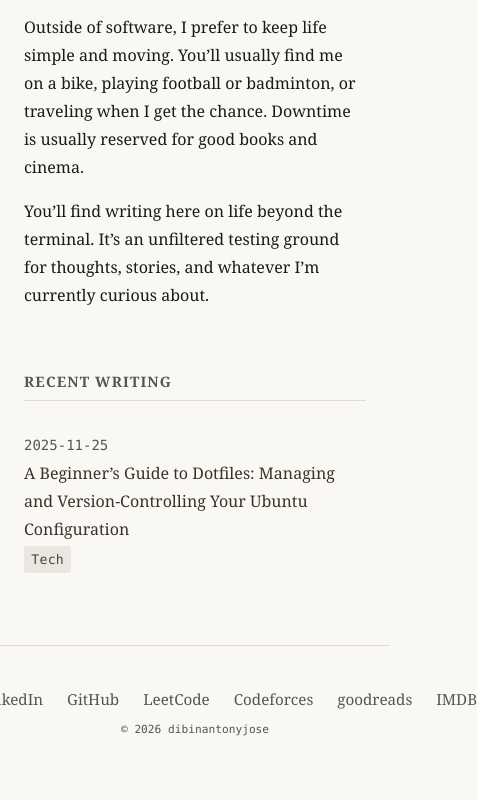
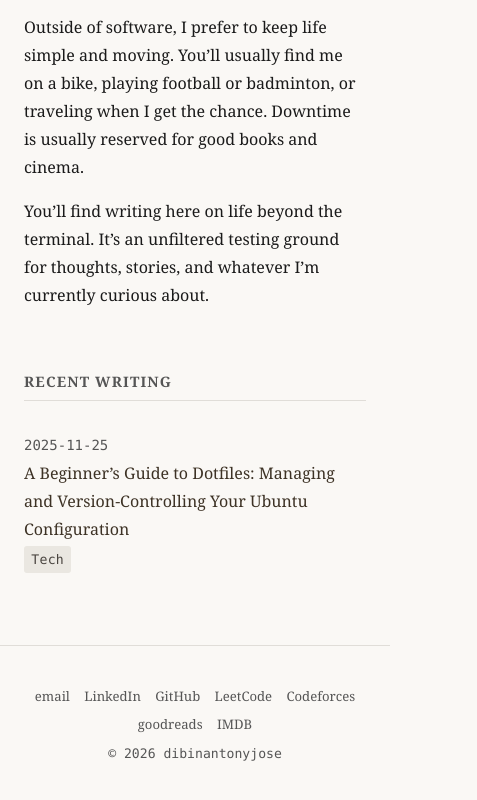
Before and after one commit to dibinantonyjose/dibinantonyjose.github.io, an Astro site: page / in a window 390 px wide. Shown: the part 474-1274 px from the top of the page, 477 px wide, since content can reach past the window. Built offline with nearby package versions, Linux system fonts and the light colour scheme; Astro itself is replaced by a stand-in of ours.

Commit message:
fix[v3]: responsive issue in footer for mobile devices

```diff
--- a/src/styles/global.css
+++ b/src/styles/global.css
@@ -446,10 +446,12 @@ th {
 
 .footer-links {
   display: flex;
+  flex-wrap: wrap;
   justify-content: center;
   align-items: center;
-  gap: var(--spacing-lg);
+  gap: var(--spacing-md) var(--spacing-lg);
   margin-bottom: var(--spacing-sm);
+  max-width: 100%;
 }
 
 .footer-email-wrapper {
@@ -513,4 +515,14 @@ th {
     flex-direction: column;
     gap: var(--spacing-sm);
   }
+
+  .footer-links {
+    gap: 0.45rem 0.9rem;
+    line-height: 1.6;
+  }
+
+  .footer-links a,
+  .footer-copy {
+    font-size: 0.82rem;
+  }
 }
```
